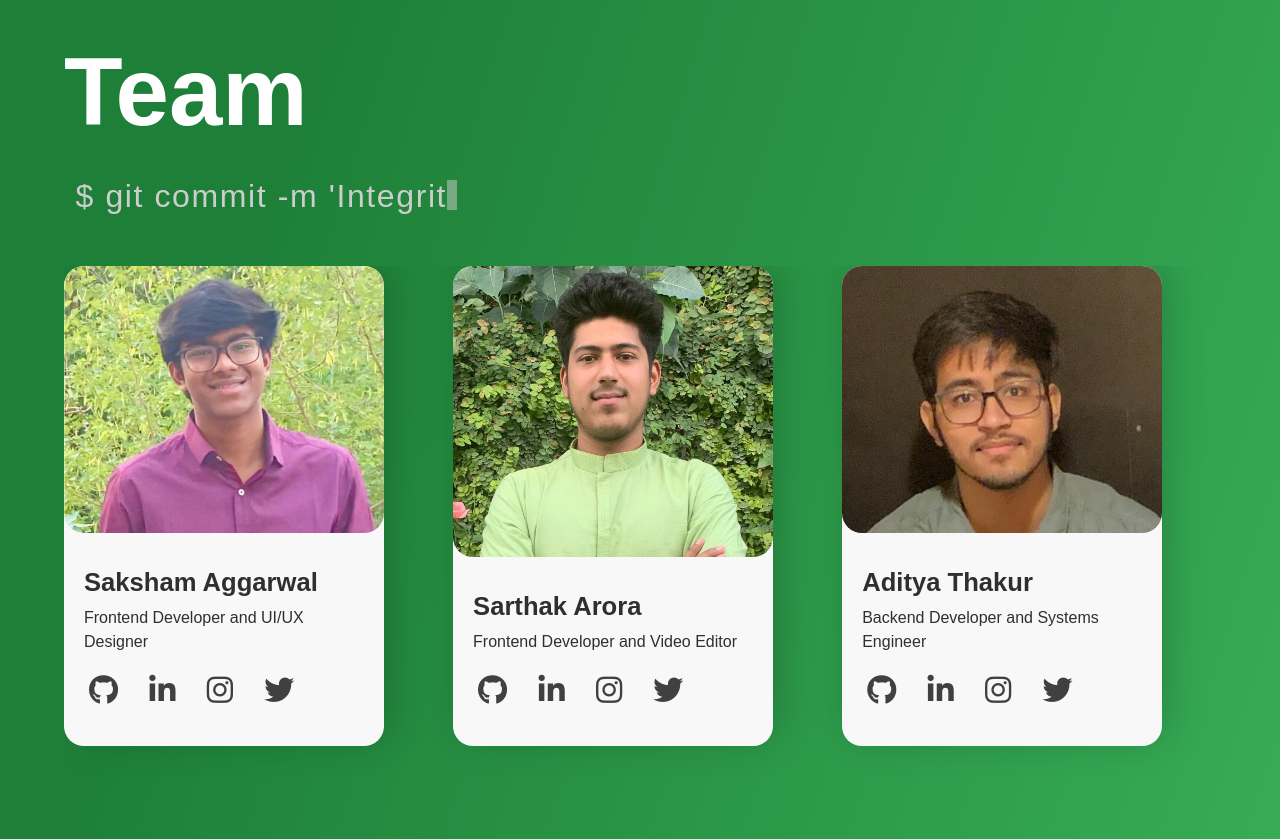
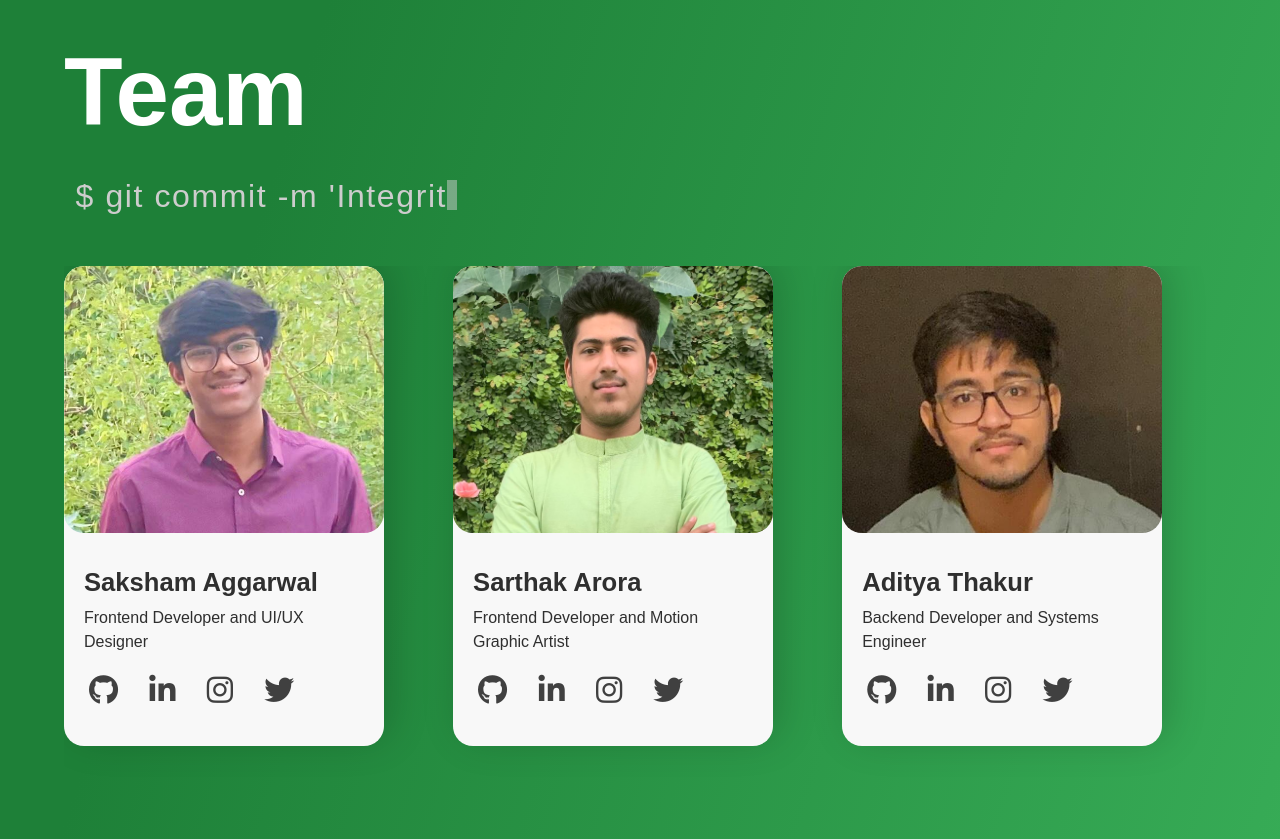
Before and after one commit to Commit-Inc/Commit-Inc, a Django app: page /about/ in a window 1280 px wide. Shown: the part 794-1634 px from the top of the page. Run offline with Django 3.2, Linux system fonts and the light colour scheme; some libraries are stand-ins or nearby versions.

Commit message:
certbot?

```diff
--- a/main/templates/main/about.html
+++ b/main/templates/main/about.html
@@ -143,7 +143,7 @@
             <div class="sarthak-image"></div>
             <div class="card-body about-body">
               <h3 class="card-title">Sarthak Arora</h3>
-              <p>Frontend Developer and Video Editor</p>
+              <p>Frontend Developer and Motion Graphic Artist</p>
 
               <ul>
                 <li>
```
Also changed, not shown: 1 other file.
